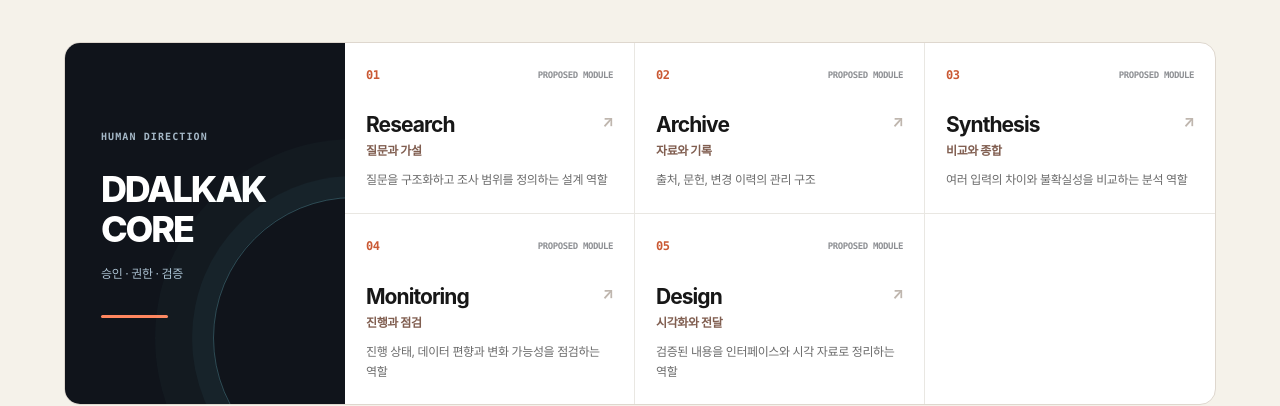
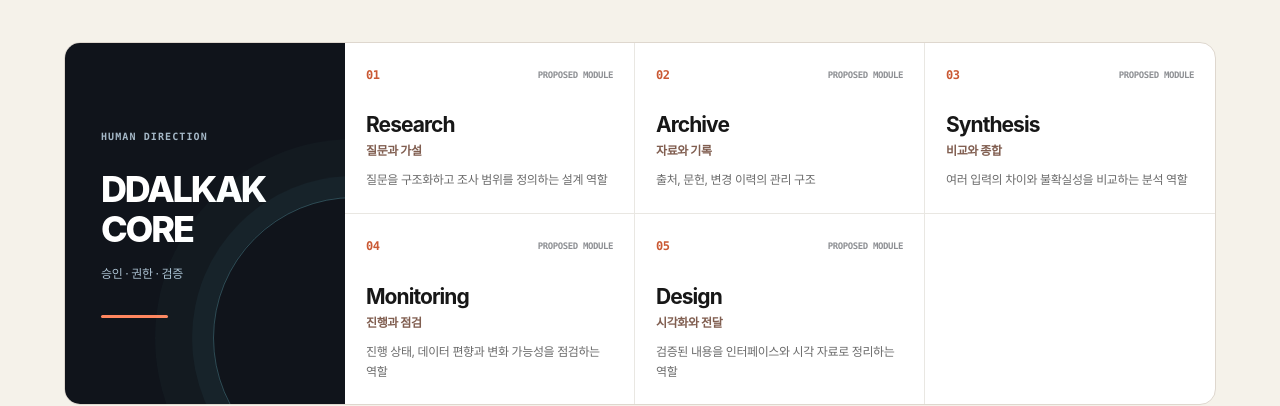
Before and after one commit to Jxny0ung/ddalkak-lab-hai, a Next.js app: page / in a window 1280 px wide. Shown: the part 5558-5964 px from the top of the page. Built offline with nearby package versions, Linux system fonts and the light colour scheme.

Commit message:
fix(ui): remove nonfunctional navigation arrow from proposed agent modules

```diff
--- a/src/components/agent-company-overview.tsx
+++ b/src/components/agent-company-overview.tsx
@@ -36,7 +36,7 @@ export function AgentCompanyOverview() {
                   <span>{role.code}</span>
                   <small>PROPOSED MODULE</small>
                 </div>
-                <h3>{role.name}<span aria-hidden="true">↗</span></h3>
+                <h3>{role.name}</h3>
                 <strong>{role.korean}</strong>
                 <p>{role.description}</p>
               </article>
```
